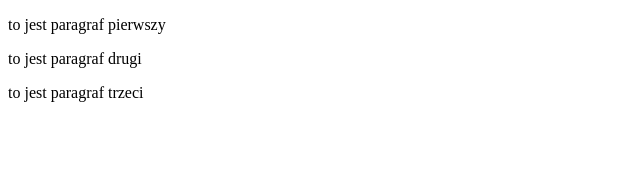
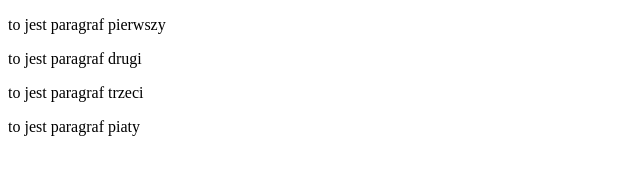
Before and after one commit to AlicjaSarapata/AlicjaSarapata.github.io, a plain HTML site: page index.html in a window 1280 px wide. Shown: the whole page, without its empty margins (0-640 px from the left). Drawn offline with Linux system fonts and the light colour scheme.

Commit message:
bedzie konflikt

```diff
--- a/index.html
+++ b/index.html
@@ -8,5 +8,6 @@
     <p>to jest paragraf pierwszy</p>
     <p>to jest paragraf drugi</p>
     <p>to jest paragraf trzeci</p>
+    <p>to jest paragraf piaty</p>
 </body>
 </html>
```
